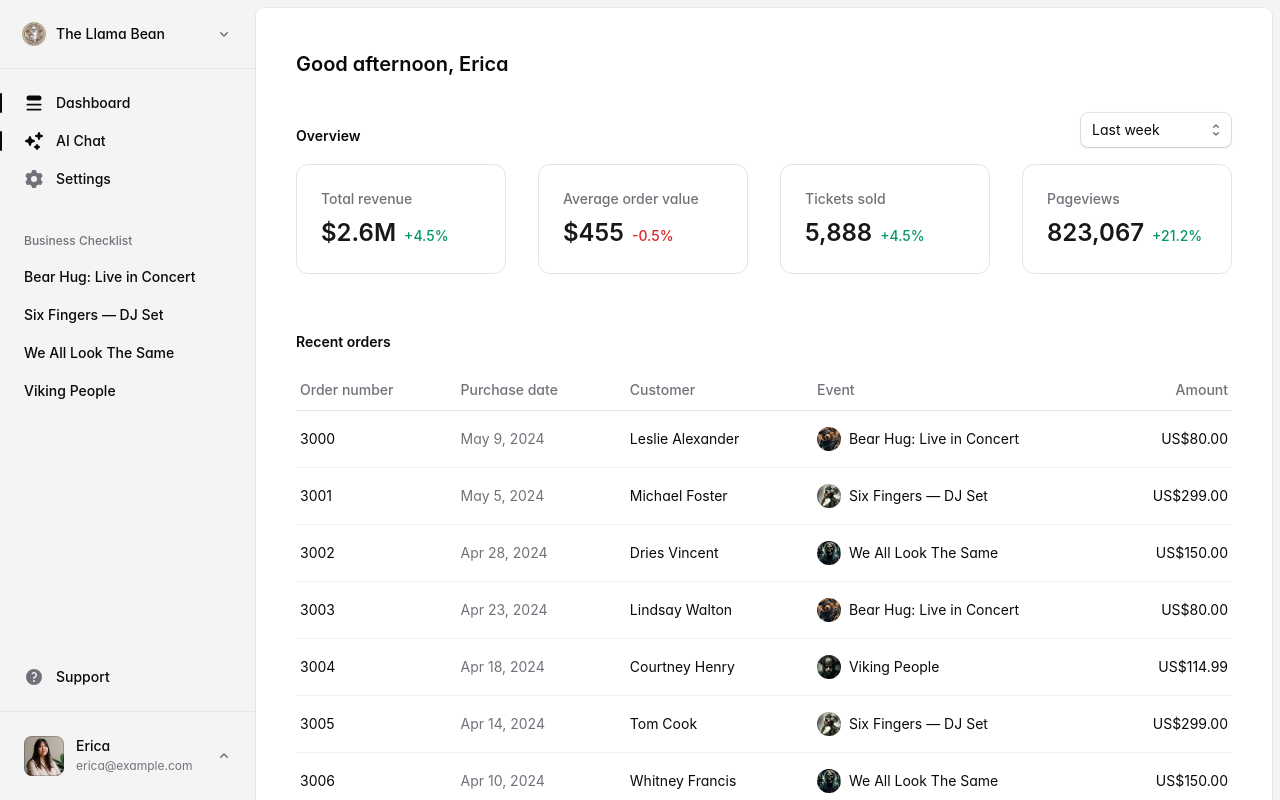
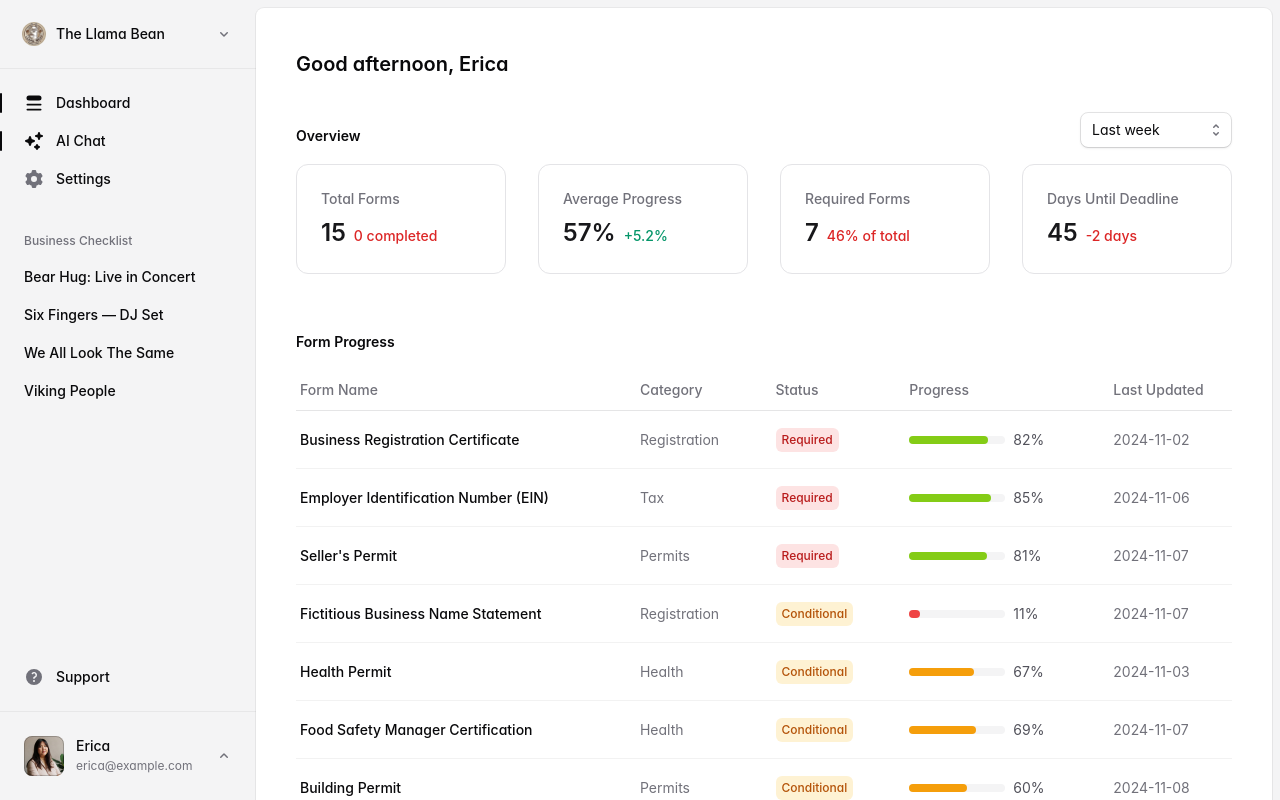
Before and after one commit to yveshughes/permitpilot, a Next.js app: page / in a window 1280 px wide. Shown: the top 800 px of the page. Built offline with nearby package versions, Linux system fonts and the light colour scheme; a web font is replaced by a local one.

Commit message:
updated the dashboard

```diff
--- a/src/app/page.tsx
+++ b/src/app/page.tsx
@@ -5,13 +5,35 @@ import { Heading, Subheading } from '@/components/heading'
 import { Select } from '@/components/select'
 import { Stat } from '@/components/stat'
 import { Table, TableBody, TableCell, TableHead, TableHeader, TableRow } from '@/components/table'
-import { getRecentOrders } from '@/data'
+import { getForms } from '@/data-forms'
+
+// This would normally come from your backend/database
+const getFormProgress = async () => {
+  const forms = await getForms()
+  return forms.map(form => ({
+    ...form,
+    progress: Math.floor(Math.random() * 100), // Replace with actual progress data
+    lastUpdated: new Date(Date.now() - Math.floor(Math.random() * 10) * 24 * 60 * 60 * 1000)
+      .toISOString()
+      .split('T')[0],
+  }))
+}
 
 export default async function Home() {
-  let orders = await getRecentOrders()
+  const formProgress = await getFormProgress()
+
+  // Calculate stats
+  const totalForms = formProgress.length
+  const completedForms = formProgress.filter(form => form.progress === 100).length
+  const averageProgress = Math.floor(
+    formProgress.reduce((acc, form) => acc + form.progress, 0) / totalForms
+  )
+  const requiredForms = formProgress.filter(form => form.status === 'required').length
+
   return (
     <>
       <Heading>Good afternoon, Erica</Heading>
+
       <div className="mt-8 flex items-end justify-between">
         <Subheading>Overview</Subheading>
         <div>
@@ -23,36 +45,73 @@ export default async function Home() {
           </Select>
         </div>
       </div>
+
       <div className="mt-4 grid gap-8 sm:grid-cols-2 xl:grid-cols-4">
-        <Stat title="Total revenue" value="$2.6M" change="+4.5%" />
-        <Stat title="Average order value" value="$455" change="-0.5%" />
-        <Stat title="Tickets sold" value="5,888" change="+4.5%" />
-        <Stat title="Pageviews" value="823,067" change="+21.2%" />
+        <Stat
+          title="Total Forms"
+          value={totalForms.toString()}
+          change={`${completedForms} completed`}
+        />
+        <Stat
+          title="Average Progress"
+          value={`${averageProgress}%`}
+          change="+5.2%"
+        />
+        <Stat
+          title="Required Forms"
+          value={requiredForms.toString()}
+          change={`${Math.floor(requiredForms / totalForms * 100)}% of total`}
+        />
+        <Stat
+          title="Days Until Deadline"
+          value="45"
+          change="-2 days"
+        />
       </div>
-      <Subheading className="mt-14">Recent orders</Subheading>
+
+      <Subheading className="mt-14">Form Progress</Subheading>
+
       <Table className="mt-4 [--gutter:theme(spacing.6)] lg:[--gutter:theme(spacing.10)]">
         <TableHead>
           <TableRow>
-            <TableHeader>Order number</TableHeader>
-            <TableHeader>Purchase date</TableHeader>
-            <TableHeader>Customer</TableHeader>
-            <TableHeader>Event</TableHeader>
-            <TableHeader className="text-right">Amount</TableHeader>
+            <TableHeader>Form Name</TableHeader>
+            <TableHeader>Category</TableHeader>
+            <TableHeader>Status</TableHeader>
+            <TableHeader>Progress</TableHeader>
+            <TableHeader>Last Updated</TableHeader>
           </TableRow>
         </TableHead>
         <TableBody>
-          {orders.map((order) => (
-            <TableRow key={order.id} href={order.url} title={`Order #${order.id}`}>
-              <TableCell>{order.id}</TableCell>
-              <TableCell className="text-zinc-500">{order.date}</TableCell>
-              <TableCell>{order.customer.name}</TableCell>
+          {formProgress.map((form) => (
+            <TableRow key={form.id} href={`/forms/${form.id}`}>
+              <TableCell className="font-medium">{form.name}</TableCell>
+              <TableCell className="text-zinc-500">
+                {form.category.charAt(0).toUpperCase() + form.category.slice(1)}
+              </TableCell>
+              <TableCell>
+                <Badge
+                  color={form.status === 'required' ? 'red' :
+                         form.status === 'optional' ? 'lime' : 'amber'}
+                >
+                  {form.status.charAt(0).toUpperCase() + form.status.slice(1)}
+                </Badge>
+              </TableCell>
               <TableCell>
                 <div className="flex items-center gap-2">
-                  <Avatar src={order.event.thumbUrl} className="size-6" />
-                  <span>{order.event.name}</span>
+                  <div className="h-2 w-24 rounded-full bg-zinc-100">
+                    <div
+                      className={`h-full rounded-full ${
+                        form.progress === 100 ? 'bg-green-500' :
+                        form.progress >= 70 ? 'bg-lime-500' :
+                        form.progress >= 30 ? 'bg-amber-500' : 'bg-red-500'
+                      }`}
+                      style={{ width: `${form.progress}%` }}
+                    />
+                  </div>
+                  <span className="text-sm text-zinc-600">{form.progress}%</span>
                 </div>
               </TableCell>
-              <TableCell className="text-right">US{order.amount.usd}</TableCell>
+              <TableCell className="text-zinc-500">{form.lastUpdated}</TableCell>
             </TableRow>
           ))}
         </TableBody>
```
